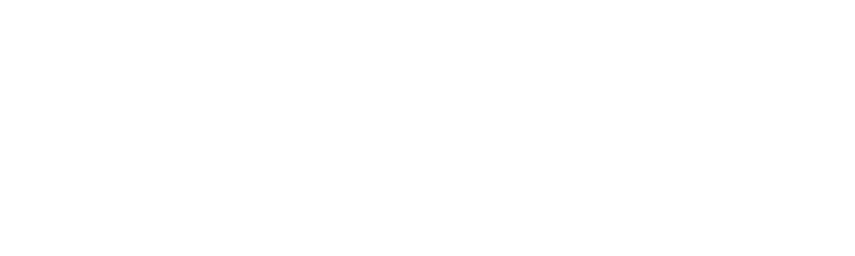
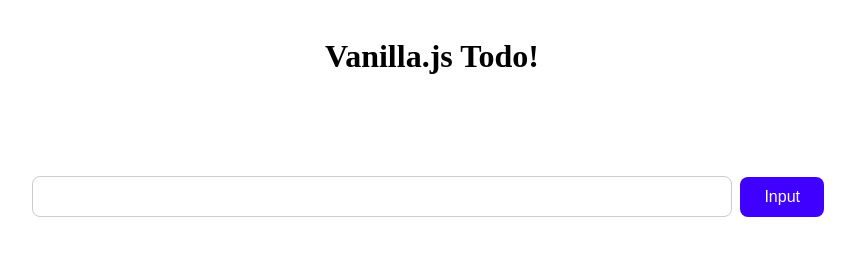
Before and after one commit to BCD-Study/todo-vanilla, a plain HTML site: page index.html in a window 1280 px wide. Shown: the whole page, without its empty margins (208-1063 px from the left). Drawn offline with Linux system fonts and the light colour scheme.

Commit message:
입력 폼 만듬

```diff
--- a/app.js
+++ b/app.js
@@ -0,0 +1,19 @@
+
+const todoList = []
+
+const todoInput = document.getElementById('todo-input')
+const todoInputBtn = document.getElementById('todo-input-button')
+
+todoInputBtn.addEventListener('click', function () {
+    const text = todoInput.value
+
+    window.alert(text)
+})
+
+todoInput.addEventListener('keydown', function (event) {
+    const key = event.key
+
+    if (key === 'Enter') {
+        todoInputBtn.click()
+    }
+})
--- a/index.html
+++ b/index.html
@@ -5,13 +5,18 @@
         <title>Hello Vanilla Todo</title>
         <meta http-equiv="X-UA-Compatible" content="ID=edge, chrome=1">
         <meta name="viewport" content="width=device-width, initial-scale=1, maximum-scale=1, user-scalable=0">
-        <title></title>
         <link rel="stylesheet" href="./style.css">
     </head>
     <body>
+        <header>
+            Vanilla.js Todo!
+        </header>
         <main>
             <section>
-
+                <div class="todo-input-wrap">
+                    <input id="todo-input" type="text" class="mx-2">
+                    <button id="todo-input-button" class="mx-2">Input</button>
+                </div>
             </section>
         </main>
         <script type="module" src="./app.js"></script>
--- a/style.css
+++ b/style.css
@@ -0,0 +1,58 @@
+header {
+  width: 100%;
+  height: 100px;
+  padding: 30px 0;
+  text-align: center;
+  font-size: 32px;
+  font-weight: bold;
+}
+
+button {
+  background-color: #3F00FF;
+  border: none;
+  color: white;
+  padding: 8px 24px;
+  text-align: center;
+  text-decoration: none;
+  display: inline-block;
+  font-size: 16px;
+  height: 40px;
+  border-radius: 8px;
+}
+
+input[type=text], select {
+  width: 100%;
+  padding: 12px 20px;
+  margin: 8px 0;
+  display: inline-block;
+  border: 1px solid #ccc;
+  border-radius: 8px;
+  box-sizing: border-box;
+
+  transition: all 200ms;
+}
+
+input[type=text]:focus {
+  border: 1px solid #3F00FF;
+  border-radius: 8px;
+}
+
+main {
+  max-width: 800px;
+  margin: auto;
+}
+
+section {
+
+}
+
+.todo-input-wrap {
+  display: flex;
+  justify-content: space-between;
+  align-items: center;
+}
+
+.mx-2 {
+  margin-left: 8px;
+  margin-right: 8px;
+}
```
